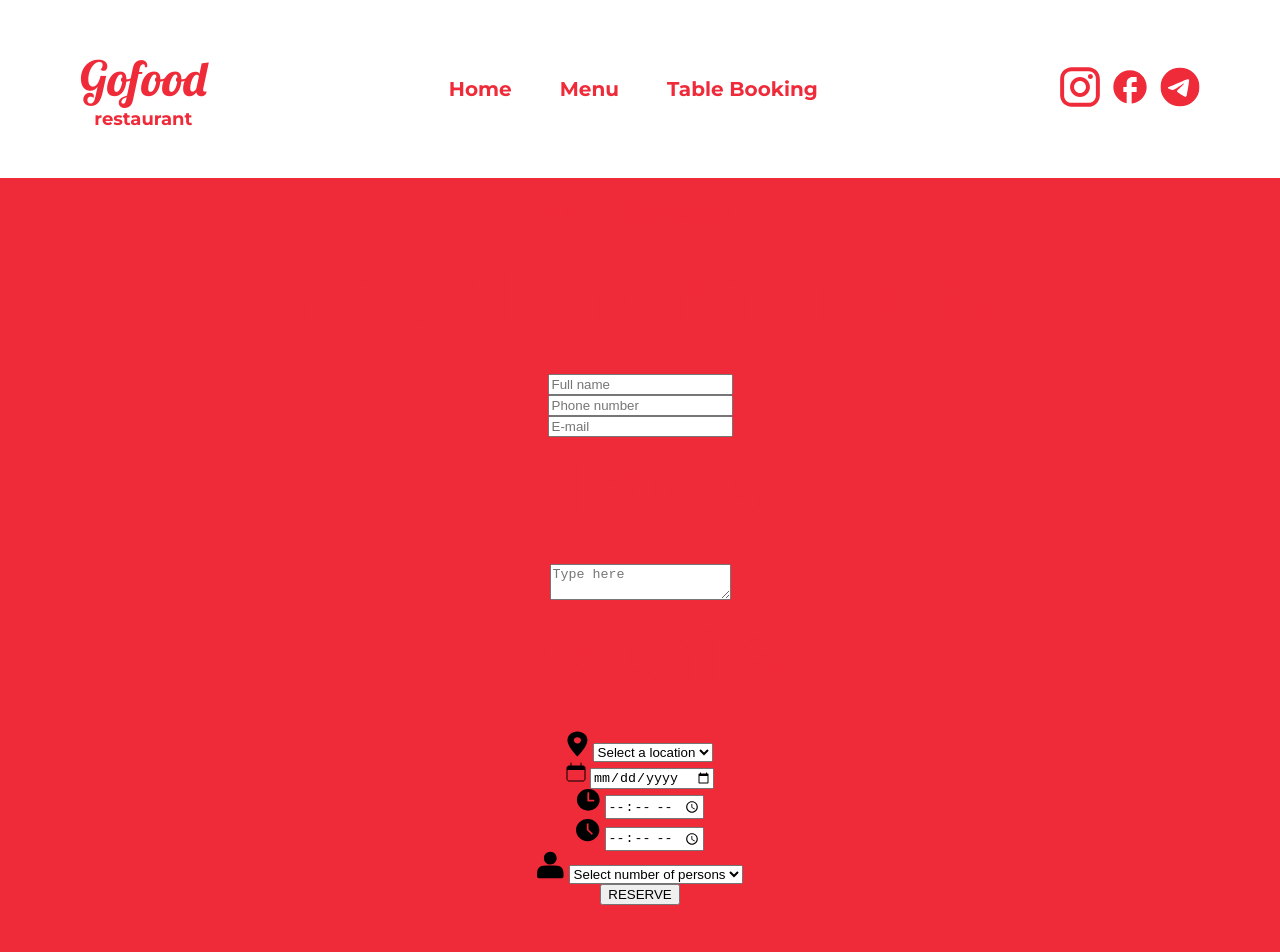
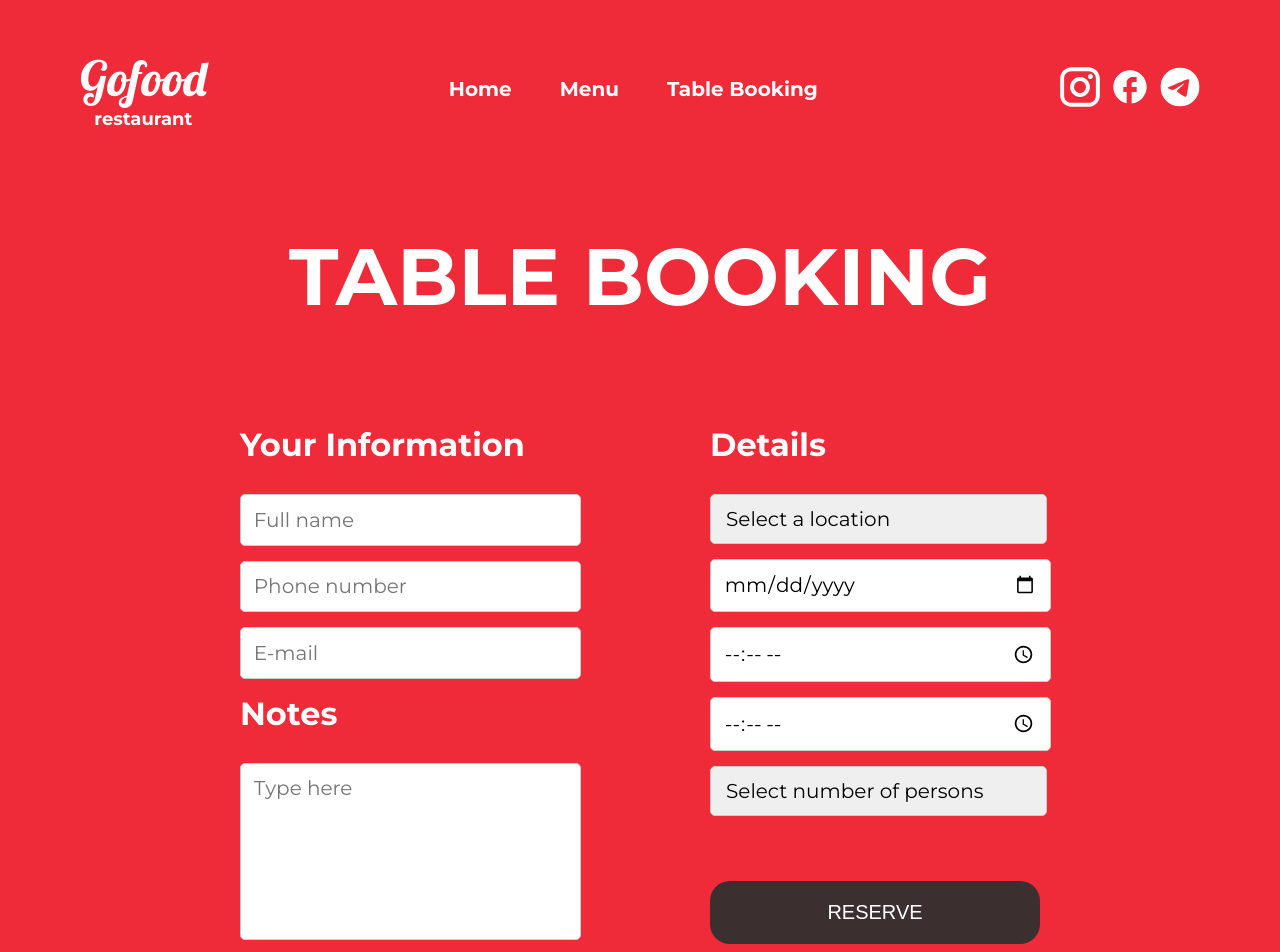
Before and after one commit to nikitachupahin/gofood, a website built with Parcel: page src/table-booking.html in a window 1280 px wide. Shown: the top 952 px of the page. Built offline with nearby package versions, Linux system fonts and the light colour scheme.

Commit message:
Added styles to table-booking.html

```diff
--- a/src/main.css
+++ b/src/main.css
@@ -314,7 +314,7 @@ footer {
 }
 
 .footer-content {
-    background: rgba(0, 0, 0, 0.5);
+    background: rgba(0, 0, 0, 0.75);
     height: 100%;
     width: 100%;
 }
@@ -384,3 +384,105 @@ footer {
     text-decoration: none;
     color: #FFF;
 }
+.booking-section {
+    margin: 0 5rem;
+}
+
+.gofood-header, .gofood-header a {
+    background-color: #EF2A39;
+    color: #fff;
+}
+
+.booking-section h1 {
+    color: #fff;
+    font-size: 5rem;
+    text-transform: uppercase;
+    margin: 0;
+    padding-top: 3.125rem;
+    padding-bottom: 6.25rem;
+}
+
+form {
+    display: flex;
+    justify-content: space-between;
+    color: #fff;
+    padding: 0;
+    gap: 8.75rem;
+    margin: 0 10rem;
+}
+
+.form-column {
+    flex: 1;
+    display: flex;
+    flex-direction: column;
+}
+
+.form-item {
+    max-width: 25rem;
+}
+
+.form-item h2 {
+    font-size: 2rem;
+    text-align: left;
+}
+
+.form-group {
+    margin-bottom: 0.9375rem;
+}
+
+input[type="text"],
+input[type="tel"],
+input[type="email"],
+input[type="date"],
+input[type="time"],
+select,
+textarea {
+    width: 95%;
+    padding: 0.796875rem;
+    border: 1px solid #ccc;
+    border-radius: 0.3125rem;
+    font-size: 1.25rem;
+    font-family: "Montserrat", sans-serif;
+}
+
+.form-select {
+    text-align: left;
+}
+
+.form-select select {
+    width: 102%;
+}
+
+textarea {
+    height: 9.375rem;
+    resize: none;
+}
+
+.form-input {
+    background-position: 23.125rem 0.625rem;
+    background-repeat: no-repeat;
+    padding-left: 0.9375rem;
+}
+
+select, input {
+    appearance: none;
+}
+
+.location {
+    background-image: url('./img/icon/location.svg');
+}
+
+.persons {
+    background-image: url('./img/icon/person.svg');
+}
+
+.btn-reserve {
+    margin-top: auto;
+    padding: 1.25rem 3.75rem;
+    background-color: #3C2F2F;
+    color: white;
+    border: none;
+    border-radius: 1.25rem;
+    font-size: 1.25rem;
+    cursor: pointer;
+}
--- a/src/table-booking.html
+++ b/src/table-booking.html
@@ -7,7 +7,7 @@
     <title>Table booking</title>
 </head>
 <body>
-    <header>
+    <header class="gofood-header">
         <div class="logo">
             Gofood
             <span>restaurant</span>
@@ -18,15 +18,16 @@
             <a href="table-booking.html">Table Booking</a>
         </nav>
         <div class="social-media">
-            <a href="#"><img src="./img/icon/instagram.svg" alt="Instagram"></a>
-            <a href="#"><img src="./img/icon/facebook.svg" alt="Facebook"></a>
-            <a href="#"><img src="./img/icon/telegram.svg" alt="Telegram"></a>
+            <a href="#"><img src="./img/icon/instagram-w.svg" alt="Instagram"></a>
+            <a href="#"><img src="./img/icon/facebook-w.svg" alt="Facebook"></a>
+            <a href="#"><img src="./img/icon/telegram-w.svg" alt="Telegram"></a>
         </div>
     </header>
     <main>
         <section class="booking-section">
             <h1>Table Booking</h1>
             <form>
+                <div class="form-column">
                     <div class="form-item">
                         <h2>Your Information</h2>
                         <div class="form-group">
@@ -44,14 +45,12 @@
                         <h2>Notes</h2>
                         <textarea id="notes" name="notes" placeholder="Type here"></textarea>
                     </div>
-
+                </div>
+                <div class="form-column">
                     <div class="form-item">
                         <h2>Details</h2>
-                    <div class="form-group">
-                        <label for="location">
-                            <img src="./img/icon/location.svg" alt="Location">
-                        </label>
-                        <select id="location" name="location" required>
+                        <div class="form-group form-select">
+                            <select class="form-input location" id="location" name="location" required>
                                 <option value="" disabled selected>Select a location</option>
                                 <option value="downtown">Downtown</option>
                                 <option value="uptown">Uptown</option>
@@ -59,28 +58,16 @@
                             </select>
                         </div>
                         <div class="form-group">
-                        <label for="date">
-                            <img src="./img/icon/date.svg" alt="Date">
-                        </label>
-                        <input type="date" id="date" name="date" required>
+                            <input class="form-input" type="date" id="date" name="date" required>
                         </div>
                         <div class="form-group">
-                        <label for="time-start">
-                            <img src="./img/icon/time-start.svg" alt="Time start">
-                        </label>
                             <input type="time" id="time-start" name="time" required>
                         </div>
                         <div class="form-group">
-                        <label for="time-end">
-                            <img src="./img/icon/time-end.svg" alt="Time end">
-                        </label>
                             <input type="time" id="time-end" name="time" required>
                         </div>
-                    <div class="form-group">
-                        <label for="persons">
-                            <img src="./img/icon/person.svg" alt="Person">
-                        </label>
-                        <select id="persons" name="persons" required>
+                        <div class="form-group form-select">
+                            <select class="form-input persons" id="persons" name="persons" required>
                                 <option value="" disabled selected>Select number of persons</option>
                                 <option value="2">2 persons</option>
                                 <option value="3">3 persons</option>
@@ -93,6 +80,7 @@
                         </div>
                     </div>
                     <button type="submit" class="btn-reserve">RESERVE</button>
+                </div>
             </form>
         </section>
     </main>
```
Also changed, not shown: src/index.html (+2 -2 lines), src/menu.html (+4 -4 lines), dist/facebook-w.03bd74b0.svg (added), dist/index.html, dist/instagram-w.7e66de72.svg (added), dist/menu.html, dist/table-booking.html, dist/telegram-w.41ee6126.svg (added), src/img/icon/facebook-w.svg (added), src/img/icon/instagram-w.svg (added), src/img/icon/telegram-w.svg (added), 2 other files. Lines whose indentation alone changed are shown as unchanged.
